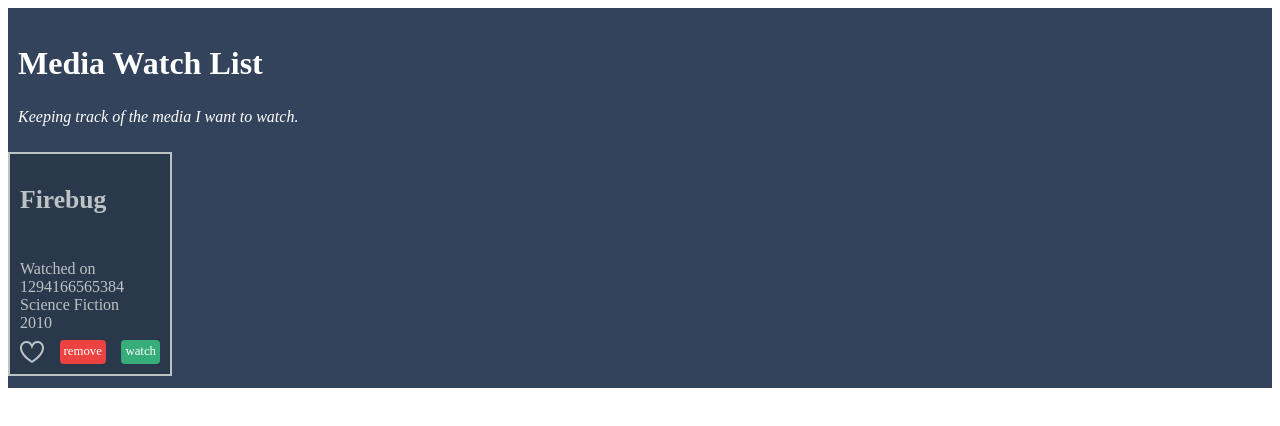
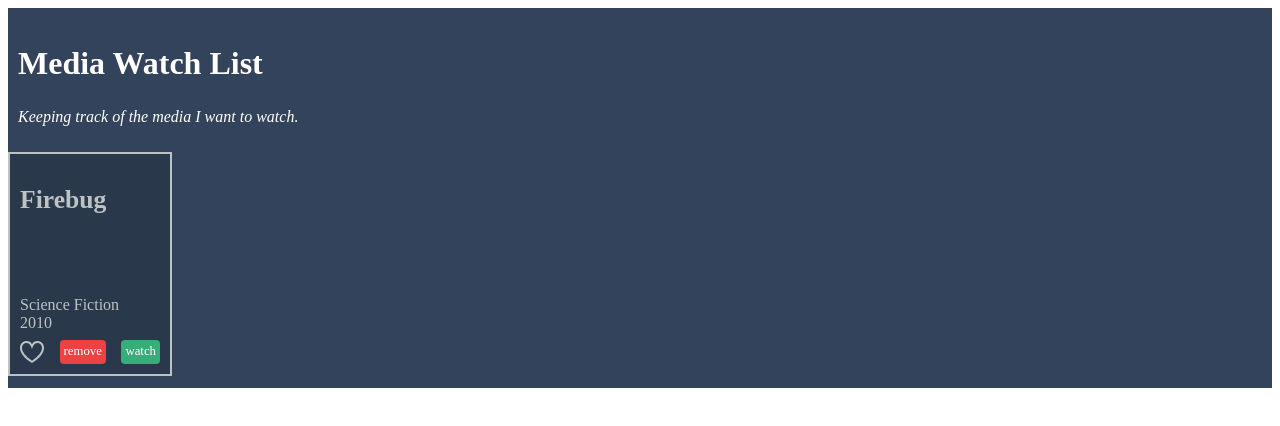
Before and after one commit to ujjwalthapa2307/my-angular-app, an Angular app: page / in a window 1280 px wide. Shown: the top 426 px of the page. Built offline with nearby package versions, Linux system fonts and the light colour scheme.

Commit message:
ng generate component media-item-list

```diff
--- a/src/app/app.component.html
+++ b/src/app/app.component.html
@@ -3,5 +3,6 @@
     <h1>Media Watch List</h1>
     <p class="description">Keeping track of the media I want to watch.</p>
   </header>
-  <app-media-item [mediaItem]="firstMediaItem"></app-media-item>
+  <app-media-item (delete)="onMediaItemDelete($event)"
+    [mediaItem]="firstMediaItem"></app-media-item>
 </section>
--- a/src/app/app.component.ts
+++ b/src/app/app.component.ts
@@ -13,7 +13,9 @@
     medium: 'Series',
     category: 'Science Fiction',
     year: 2010,
-    watchedOn: 1294166565384,
+    watchedOn: null,
     isFavorite: false,
   };
+
+  onMediaItemDelete(mediaItem: any) {}
 }
--- a/src/app/app.module.ts
+++ b/src/app/app.module.ts
@@ -4,11 +4,13 @@
 import { AppRoutingModule } from './app-routing.module';
 import { AppComponent } from './app.component';
 import { MediaItemComponent } from './media-item/media-item.component';
+import { MediaItemListComponent } from './media-item-list/media-item-list.component';
 
 @NgModule({
   declarations: [
     AppComponent,
-    MediaItemComponent
+    MediaItemComponent,
+    MediaItemListComponent
   ],
   imports: [
     BrowserModule,
--- /dev/null
+++ b/src/app/media-item-list/media-item-list.component.html
@@ -0,0 +1 @@
+<p>media-item-list works!</p>
--- a/src/app/media-item/media-item.component.html
+++ b/src/app/media-item/media-item.component.html
@@ -1,16 +1,15 @@
 <h2>{{ mediaItem.name }}</h2>
-<div>Watched on {{ mediaItem.watchedOn }}</div>
+<ng-template [ngIf]="mediaItem.watchedOn">
+  <div>Watched on {{ mediaItem.watchedOn }}</div>
+</ng-template>
 <div>{{ mediaItem.category }}</div>
 <div>{{ mediaItem.year }}</div>
 <div class="tools">
   <svg class="favorite" xmlns="http://www.w3.org/2000/svg" viewBox="0 0 24 24">
-    <path d="M12 9.229c.234-1.12 1.547-6.229 5.382-6.229 2.22 0 4.618 1.551 4.618 5.003 0 3.907-3.627 8.47-10 12.629-6.373-4.159-10-8.722-10-12.629 0-3.484 2.369-5.005 4.577-5.005 3.923 0 5.145 5.126 5.423 6.231zm-12-1.226c0 4.068 3.06 9.481 12 14.997 8.94-5.516 12-10.929 12-14.997 0-7.962-9.648-9.028-12-3.737-2.338-5.262-12-4.27-12 3.737z"
+    <path
+      d="M12 9.229c.234-1.12 1.547-6.229 5.382-6.229 2.22 0 4.618 1.551 4.618 5.003 0 3.907-3.627 8.47-10 12.629-6.373-4.159-10-8.722-10-12.629 0-3.484 2.369-5.005 4.577-5.005 3.923 0 5.145 5.126 5.423 6.231zm-12-1.226c0 4.068 3.06 9.481 12 14.997 8.94-5.516 12-10.929 12-14.997 0-7.962-9.648-9.028-12-3.737-2.338-5.262-12-4.27-12 3.737z"
     />
   </svg>
-  <a (click)="onDelete()" class="delete">
-    remove
-  </a>
-  <a class="details">
-    watch
-  </a>
+  <a (click)="onDelete()" class="delete"> remove </a>
+  <a class="details"> watch </a>
 </div>
--- a/src/app/media-item/media-item.component.ts
+++ b/src/app/media-item/media-item.component.ts
@@ -1,4 +1,4 @@
-import { Component, Input } from '@angular/core';
+import { Component, Input, Output, EventEmitter } from '@angular/core';
 
 @Component({
   selector: 'app-media-item',
@@ -7,7 +7,10 @@
 })
 export class MediaItemComponent {
   @Input() mediaItem: any;
+  @Output() delete = new EventEmitter();
+
   onDelete() {
     console.log('Deleted');
+    this.delete.emit(this.mediaItem);
   }
 }
```
Also changed, not shown: src/app/media-item-list/media-item-list.component.ts (added, +10 -0 lines), src/app/media-item-list/media-item-list.component.css (added), 1 other file (tests, documents, lock files or other folders).
